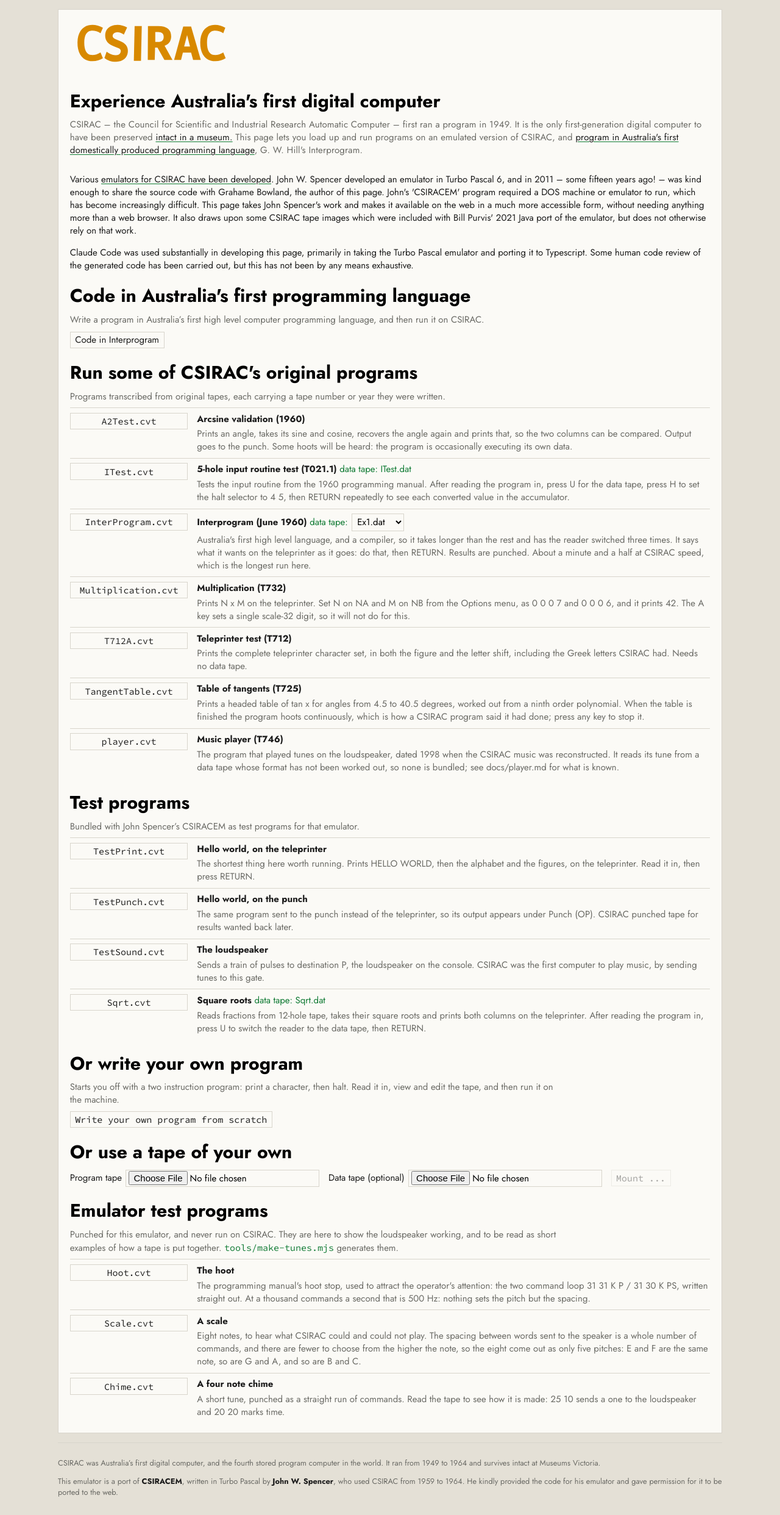
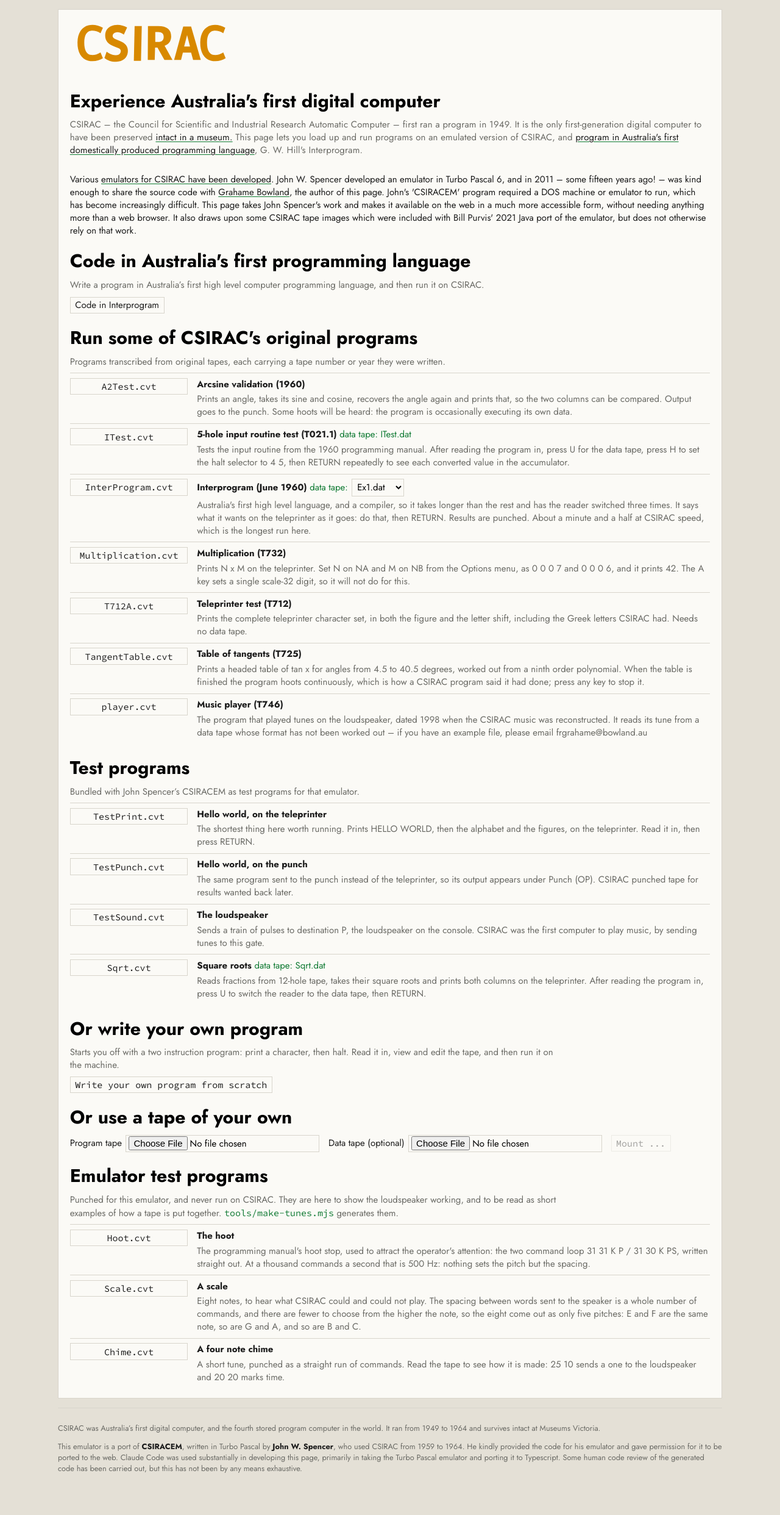
Before and after one commit to grahame/csiracweb, a React (Vite) app: page / in a window 1280 px wide. Shown: the whole page at 61% size. After the commit the page ends 2444 px from the top, so only its background shows below. Built offline with nearby package versions, Linux system fonts and the light colour scheme.

Commit message:
doc update

```diff
--- a/src/ui/App.tsx
+++ b/src/ui/App.tsx
@@ -178,7 +178,10 @@
             <p>
                 This emulator is a port of <strong>CSIRACEM</strong>, written in Turbo Pascal by{" "}
                 <strong>John W. Spencer</strong>, who used CSIRAC from 1959 to 1964. He kindly provided the code for his
-                emulator and gave permission for it to be ported to the web.
+                emulator and gave permission for it to be ported to the web. Claude Code was used substantially in
+                developing this page, primarily in taking the Turbo Pascal emulator and porting it to Typescript. Some
+                human code review of the generated code has been carried out, but this has not been by any means
+                exhaustive.
             </p>
         </footer>
     );
--- a/src/ui/TapePicker.tsx
+++ b/src/ui/TapePicker.tsx
@@ -116,7 +116,7 @@
         notes:
             "The program that played tunes on the loudspeaker, dated 1998 when the CSIRAC " +
             "music was reconstructed. It reads its tune from a data tape whose format has not " +
-            "been worked out, so none is bundled; see docs/player.md for what is known.",
+            "been worked out – if you have an example file, please email frgrahame@bowland.au",
     },
 ] as const;
 
@@ -275,27 +275,22 @@
                 <a href="https://cis.unimelb.edu.au/about/history/csirac" target="_blank">
                     intact in a museum.
                 </a>{" "}
-                This page lets you load up and run programs on an emulated version of CSIRAC, and{ " "}
+                This page lets you load up and run programs on an emulated version of CSIRAC, and{" "}
                 <Link to="/interprogram">program in Australia's first domestically produced programming language</Link>,
                 G. W. Hill's Interprogram.
             </p>
-
             <p>
                 Various{" "}
                 <a href="https://cis.unimelb.edu.au/about/history/csirac/emulator" target="_blank">
                     emulators for CSIRAC have been developed
                 </a>
                 . John W. Spencer developed an emulator in Turbo Pascal 6, and in 2011 – some fifteen years ago! – was
-                kind enough to share the source code with Grahame Bowland, the author of this page. John's 'CSIRACEM'
-                program required a DOS machine or emulator to run, which has become increasingly difficult. This page
-                takes John Spencer's work and makes it available on the web in a much more accessible form, without
-                needing anything more than a web browser. It also draws upon some CSIRAC tape images which were included
-                with Bill Purvis' 2021 Java port of the emulator, but does not otherwise rely on that work.
-            </p>
-            <p>
-                Claude Code was used substantially in developing this page, primarily in taking the Turbo Pascal
-                emulator and porting it to Typescript. Some human code review of the generated code has been carried
-                out, but this has not been by any means exhaustive.
+                kind enough to share the source code with <a href="https://grahame.dev/">Grahame Bowland</a>, the author
+                of this page. John's 'CSIRACEM' program required a DOS machine or emulator to run, which has become
+                increasingly difficult. This page takes John Spencer's work and makes it available on the web in a much
+                more accessible form, without needing anything more than a web browser. It also draws upon some CSIRAC
+                tape images which were included with Bill Purvis' 2021 Java port of the emulator, but does not otherwise
+                rely on that work.
             </p>
 
             <p></p>
```
